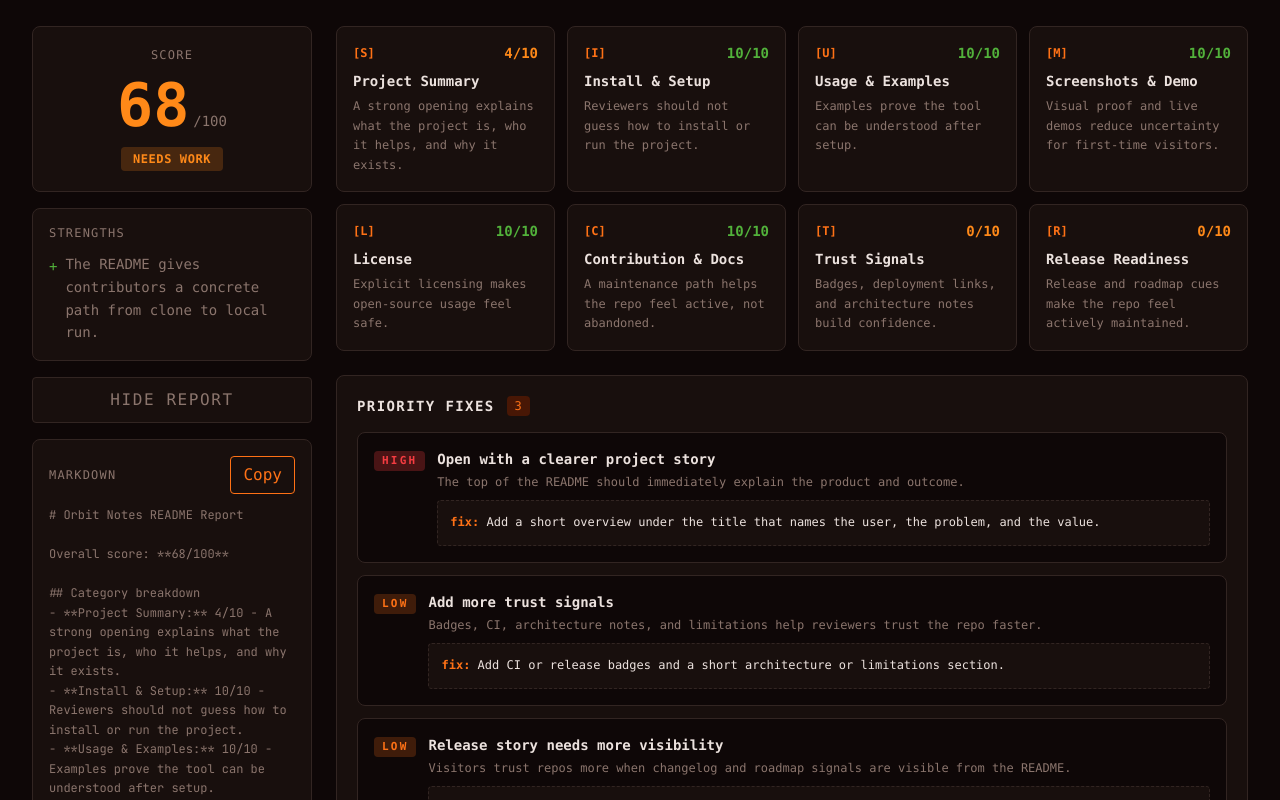
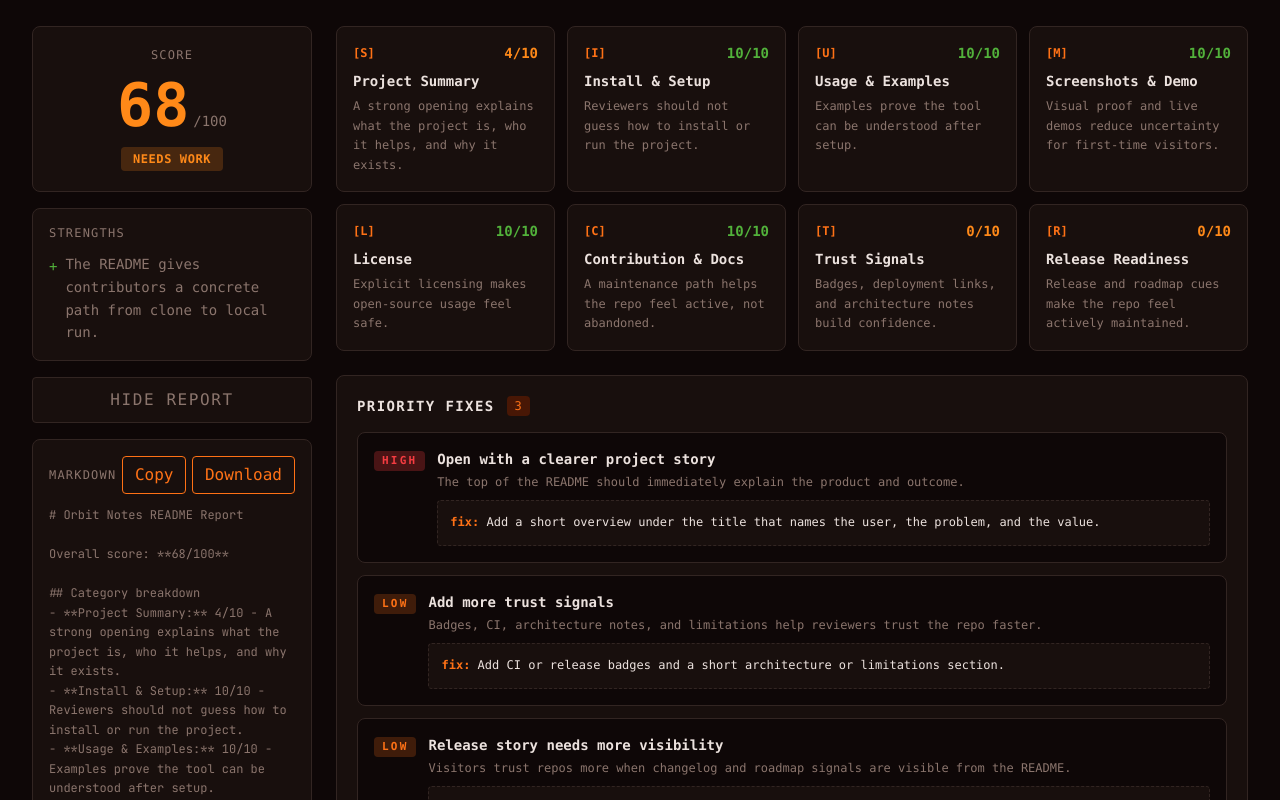
Before and after one commit to kamarajendra/readme-roast-fixer, a Next.js app: page / in a window 1280 px wide. Both pictures are taken after a click on the button "SHOW EXPORT REPORT". Shown: the part 493-1293 px from the top of the page. Built offline with nearby package versions, Linux system fonts and the light colour scheme.

Commit message:
feat: add report download as .md file

```diff
--- a/components/readme-roast-app.tsx
+++ b/components/readme-roast-app.tsx
@@ -273,6 +273,22 @@
                 >
                   Copy
                 </button>
+                <button
+                  type="button"
+                  onClick={() => {
+                    const blob = new Blob([report], { type: "text/markdown" });
+                    const url = URL.createObjectURL(blob);
+                    const a = document.createElement("a");
+                    a.href = url;
+                    a.download = "readme-report.md";
+                    a.click();
+                    URL.revokeObjectURL(url);
+                    setStatus("Report downloaded as .md file.");
+                  }}
+                  className="rounded border border-[var(--color-accent)] px-3 py-1.5 text-xs font-semibold text-[var(--color-accent)]"
+                >
+                  Download
+                </button>
               </div>
               <pre className="overflow-x-auto whitespace-pre-wrap text-xs leading-relaxed text-[var(--color-muted)]">
                 {report}
```
Also changed, not shown: 2 other files (tests, documents, lock files or other folders).
